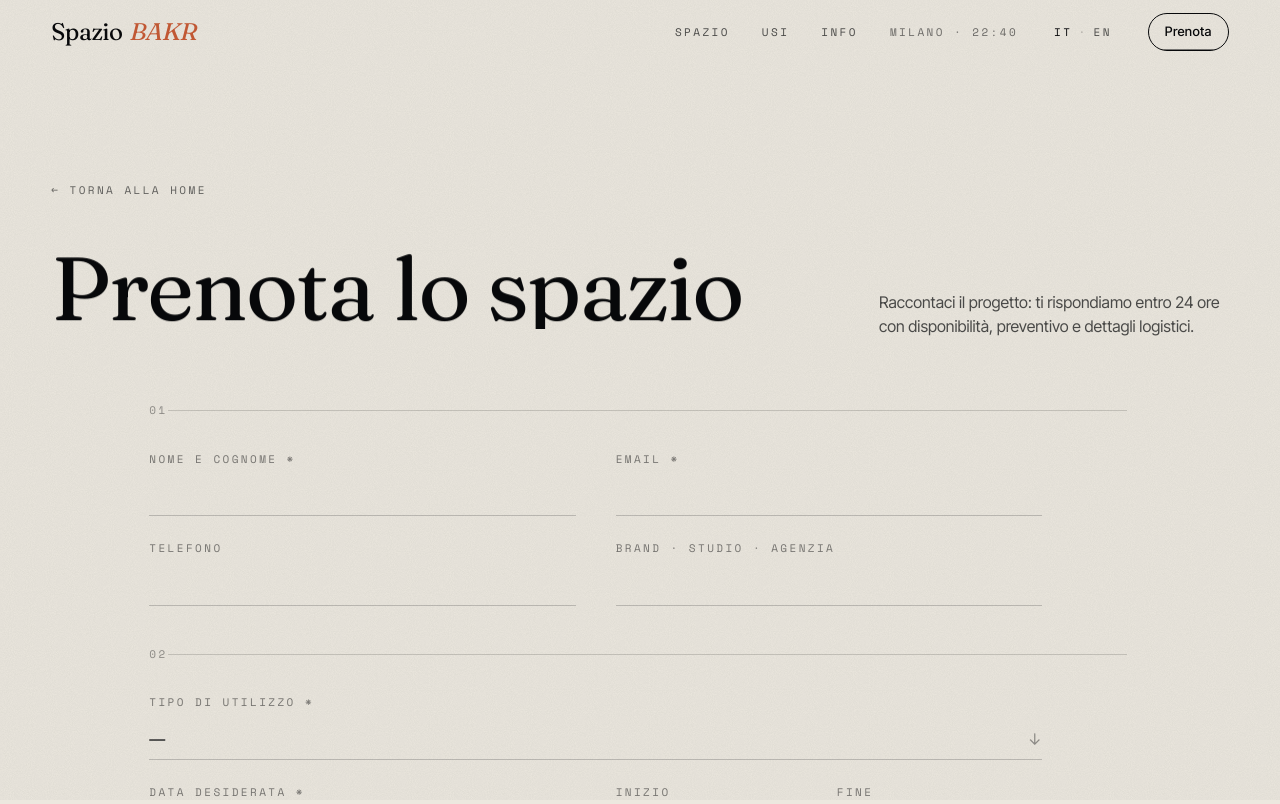
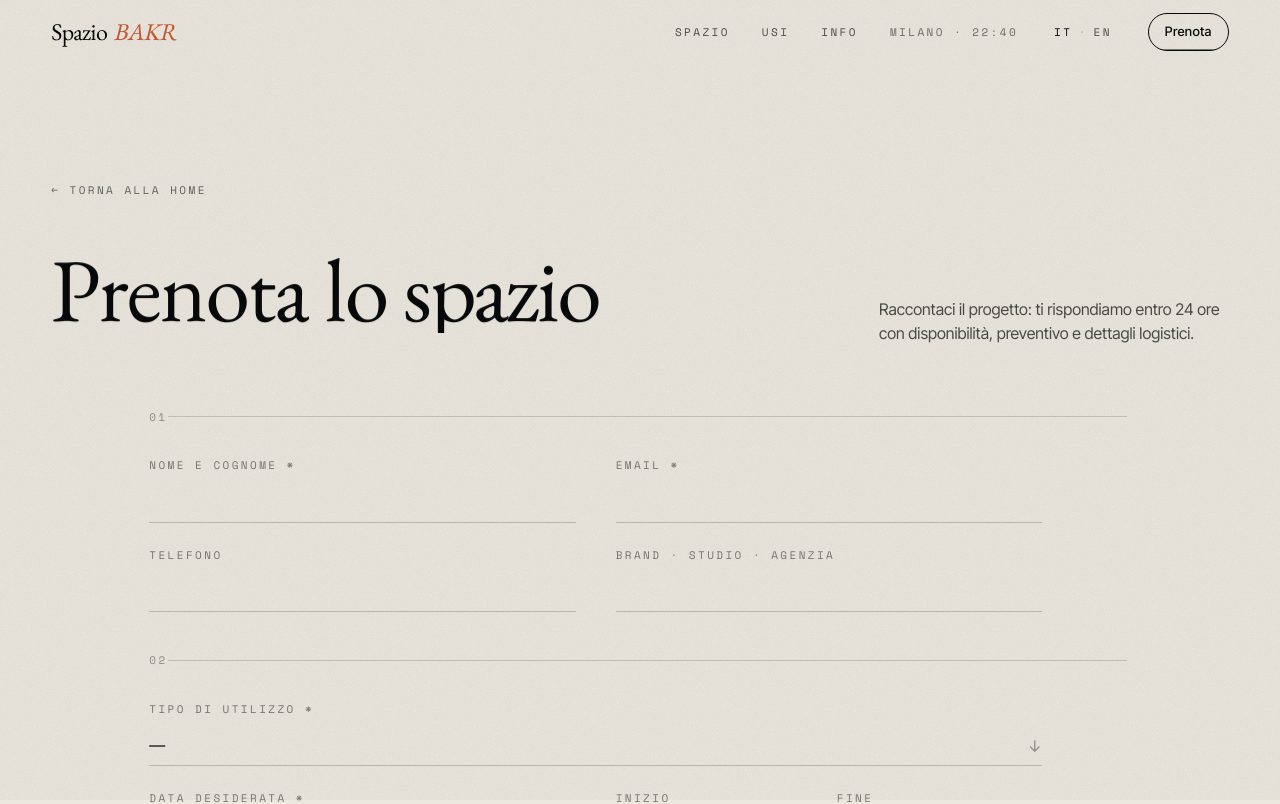
Before and after one commit to Silver2411/spaziobakr, a Next.js app: page /booking in a window 1280 px wide. Shown: the top 804 px of the page. Built offline with nearby package versions, Linux system fonts and the light colour scheme.

Commit message:
Switch display font to EB Garamond — basic editorial classic

```diff
--- a/src/app/globals.css
+++ b/src/app/globals.css
@@ -100,27 +100,17 @@
 
   .display {
     font-family: var(--font-display), Georgia, "Times New Roman", serif;
-    font-variation-settings: "opsz" 144, "SOFT" 50;
     font-weight: 400;
     letter-spacing: var(--tracking-display);
-    line-height: 0.92;
+    line-height: 0.96;
   }
 
   .display-italic {
     font-family: var(--font-display), Georgia, serif;
-    font-variation-settings: "opsz" 144, "SOFT" 100;
     font-weight: 400;
     font-style: italic;
     letter-spacing: -0.015em;
-    line-height: 0.95;
-  }
-
-  .display-tight {
-    font-family: var(--font-display), Georgia, serif;
-    font-variation-settings: "opsz" 144, "SOFT" 30;
-    font-weight: 500;
-    letter-spacing: -0.05em;
-    line-height: 0.88;
+    line-height: 0.96;
   }
 
   /* Berlin-mood photo treatment: desaturate, deepen contrast, cool shadows */
--- a/src/app/layout.tsx
+++ b/src/app/layout.tsx
@@ -1,5 +1,5 @@
 import type { Metadata, Viewport } from "next";
-import { Inter_Tight, Fraunces, Space_Mono } from "next/font/google";
+import { Inter_Tight, EB_Garamond, Space_Mono } from "next/font/google";
 import "./globals.css";
 import { LanguageProvider } from "@/i18n/context";
 import { SmoothScroll } from "@/components/SmoothScroll";
@@ -12,13 +12,13 @@ const interTight = Inter_Tight({
   weight: ["300", "400", "500", "600"],
 });
 
-// Variable serif with optical sizing + italic — refined editorial display.
-const fraunces = Fraunces({
+// Classic editorial serif — Garamond, simple and basic, with italic.
+const ebGaramond = EB_Garamond({
   subsets: ["latin"],
   variable: "--font-display",
   display: "swap",
   style: ["normal", "italic"],
-  axes: ["opsz", "SOFT"],
+  weight: ["400", "500", "600", "700"],
 });
 
 const spaceMono = Space_Mono({
@@ -60,7 +60,7 @@ export default function RootLayout({
   return (
     <html
       lang="it"
-      className={`${interTight.variable} ${fraunces.variable} ${spaceMono.variable}`}
+      className={`${interTight.variable} ${ebGaramond.variable} ${spaceMono.variable}`}
     >
       <body className="bg-bone text-ink antialiased">
         <LanguageProvider>
```
